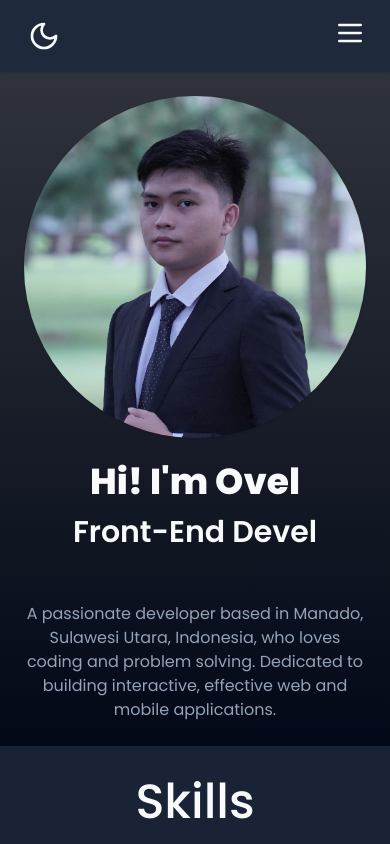
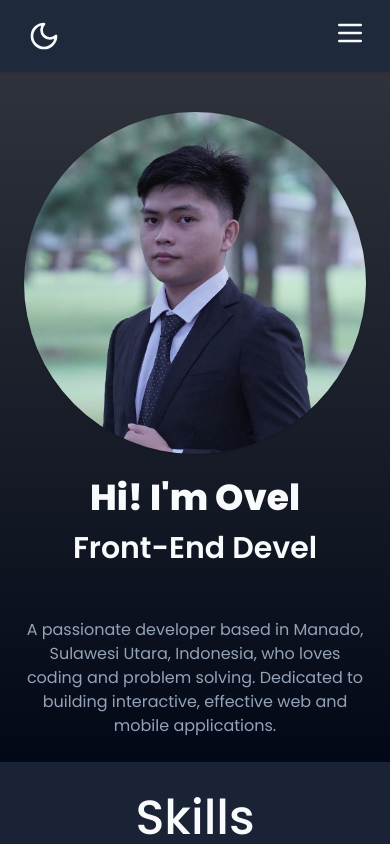
Before and after one commit to OvelTjia05/oveltjia-portfolio, a React (Vite) app: page / in a window 390 px wide. Shown: the top 844 px of the page. Built offline with nearby package versions, Linux system fonts and the light colour scheme.

Commit message:
fix: banner style

```diff
--- a/src/components/Banner/index.tsx
+++ b/src/components/Banner/index.tsx
@@ -8,7 +8,7 @@ const Banner = () => {
 
   return (
     <div
-      className="banner min-h-[65vh] pb-12 pt-44 max-lg:px-[15%] max-sm:px-6 max-sm:pb-6 max-sm:pt-36 max-xs:pt-24 lg:px-[20%]"
+      className="banner min-h-[65vh] pb-12 pt-44 max-lg:px-[15%] max-sm:px-6 max-sm:pb-6 max-sm:pt-36 max-xs:pt-28 lg:px-[20%]"
       id="home"
     >
       <div className="lg:h-[460px]">
```
